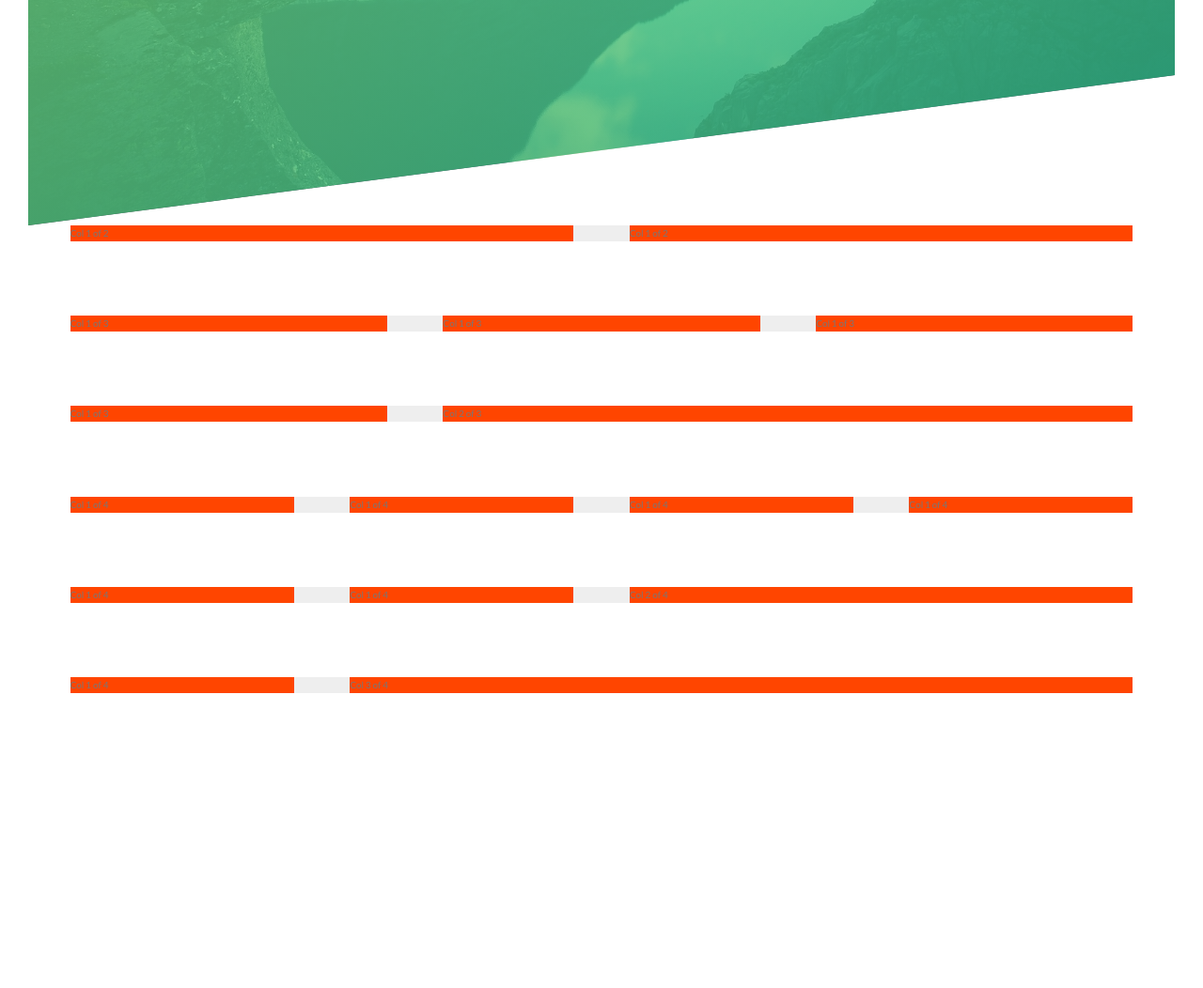
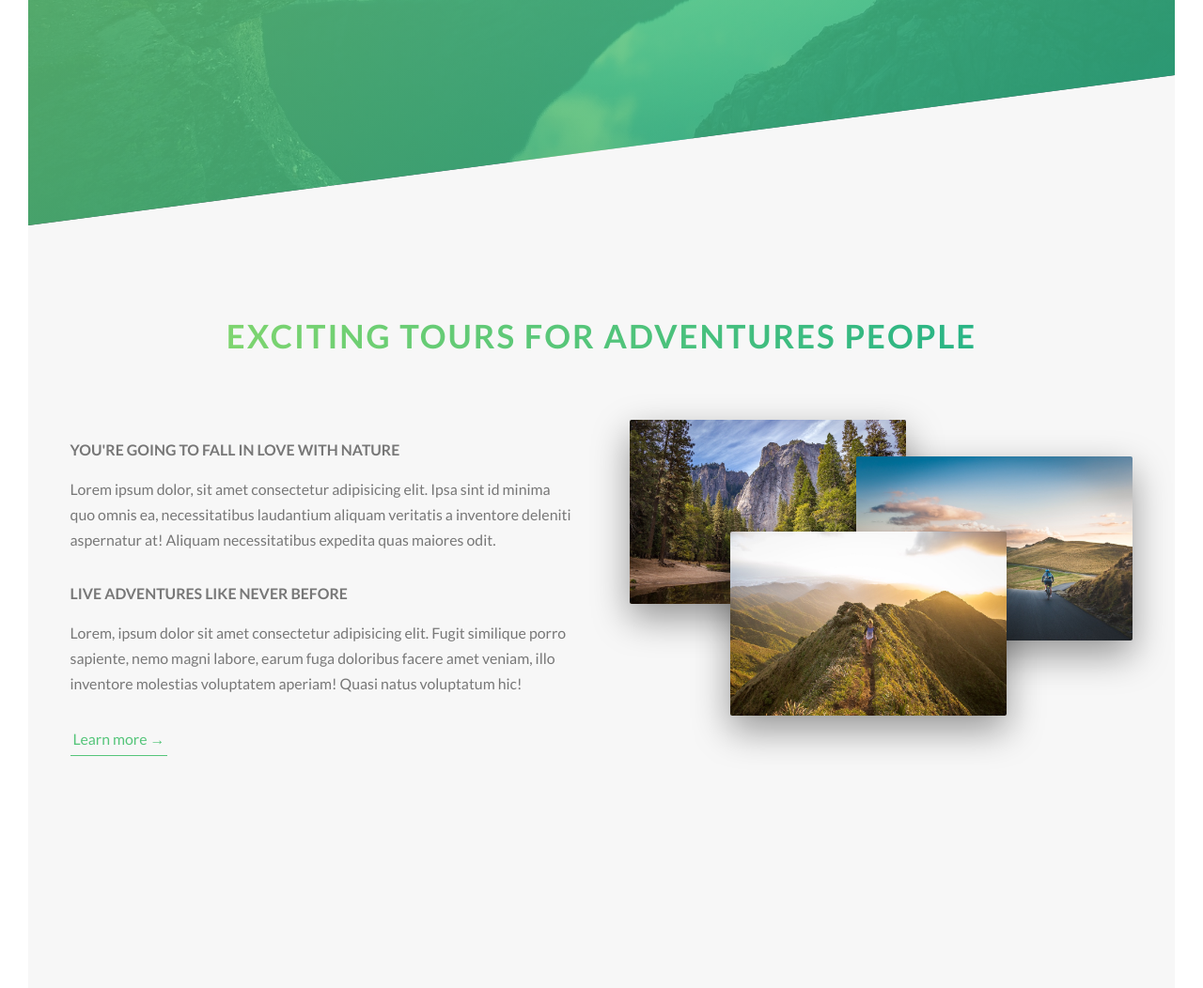
Before and after one commit to albsector/natours-landing-page, a PHP site: page /index.html in a window 1280 px wide. Shown: the part 550-1602 px from the top of the page at 94% size. Before the commit the page ends 1288 px from the top, so only its background shows below. Run offline with PHP 8.4, Linux system fonts and the light colour scheme; style sheets or scripts are compiled from the project's sources; some libraries are stand-ins or nearby versions.

Commit message:
Section about

```diff
--- a/index.html
+++ b/index.html
@@ -26,7 +26,40 @@
             </div>
         </header>
 
-        <section class="grid-test">
+        <main>
+            <section class="section-about">
+                <div class="u-text-center u-bottom-margin-big">
+                    <h2 class="heading-secondary">
+                        Exciting tours for adventures people
+                    </h2>
+                </div>
+
+                <div class="row">
+                    <div class="col-1-of-2">
+                        <h3 class="heading-tertiary u-bottom-margin-small">You're going to fall in love with nature</h3>
+                        <p class="paragraph">
+                            Lorem ipsum dolor, sit amet consectetur adipisicing elit. Ipsa sint id minima quo omnis ea, necessitatibus laudantium aliquam veritatis a inventore deleniti aspernatur at! Aliquam necessitatibus expedita quas maiores odit.
+                        </p>
+
+                        <h3 class="heading-tertiary u-bottom-margin-small">Live adventures like never before</h3>
+                        <p class="paragraph">
+                            Lorem, ipsum dolor sit amet consectetur adipisicing elit. Fugit similique porro sapiente, nemo magni labore, earum fuga doloribus facere amet veniam, illo inventore molestias voluptatem aperiam! Quasi natus voluptatum hic!
+                        </p>
+
+                        <a href="#" class="btn-text">Learn more &rarr;</a>
+                    </div>
+                    <div class="col-1-of-2">
+                        <div class="composition">
+                            <img src="img/nat-1-large.jpg" alt="Photo 1" class="composition__photo composition__photo--p1">
+                            <img src="img/nat-2-large.jpg" alt="Photo 2" class="composition__photo composition__photo--p2">
+                            <img src="img/nat-3-large.jpg" alt="Photo 3" class="composition__photo composition__photo--p3">
+                        </div>
+                    </div>
+                </div>
+            </section>
+        </main>
+
+        <!--<section class="grid-test">
             <div class="row">
                 <div class="col-1-of-2">
                     Col 1 of 2
@@ -92,6 +125,6 @@
                     Col 3 of 4
                 </div>
             </div>
-        </section>
+        </section>-->
     </body>
 </html>
--- a/sass/abstracts/_variables.scss
+++ b/sass/abstracts/_variables.scss
@@ -4,9 +4,15 @@ $color-primary: #55c57a;
 $color-primary-light: #7ed56f;
 $color-primary-dark: #28b485;
 
+$color-grey-light-1: #f7f7f7;
+
 $color-grey-dark: #777;
 $color-white: #fff;
-$color-back: #000;
+$color-black: #000;
+
+//FONT
+
+$default-font-size: 1.6rem;
 
 //GRID
 
--- a/sass/base/_typography.scss
+++ b/sass/base/_typography.scss
@@ -30,3 +30,46 @@ body {
         animation-duration: 1s;
     }
 }
+
+.heading-secondary {
+    font-size: 3.5rem;
+    text-transform: uppercase;
+    font-weight: 700;
+    display: inline-block;
+    letter-spacing: 0.2rem;
+
+    /**
+     * Gradient for text color
+     */
+    background-image: linear-gradient(
+        to right,
+        $color-primary-light,
+        $color-primary-dark
+    );
+    background-clip: text;
+    -webkit-background-clip: text;
+    color: transparent;
+
+    /**
+     * Animation on :hover
+     */
+    transition: all 0.2s;
+    &:hover {
+        transform: skewY(2deg) skewX(15deg) scale(1.1);
+        text-shadow: 0.5rem 1rem 2rem rgba($color-black, 0.2);
+    }
+}
+
+.heading-tertiary {
+    font-size: $default-font-size;
+    font-weight: 700;
+    text-transform: uppercase;
+}
+
+.paragraph {
+    font-size: $default-font-size;
+
+    &:not(:last-child) {
+        margin-bottom: 3rem;
+    }
+}
--- a/sass/base/_utilities.scss
+++ b/sass/base/_utilities.scss
@@ -0,0 +1,15 @@
+.u-text-center {
+    text-align: center;
+}
+
+.u-bottom-margin-big {
+    margin-bottom: 8rem;
+}
+
+.u-bottom-margin-medium {
+    margin-bottom: 4rem;
+}
+
+.u-bottom-margin-small {
+    margin-bottom: 1.5rem;
+}
--- a/sass/components/_button.scss
+++ b/sass/components/_button.scss
@@ -7,12 +7,12 @@
         border-radius: 1rem;
         transition: all .2s;
         position: relative;
-        font-size: 1.6rem;
+        font-size: $default-font-size;
     }
 
     &:hover {
         transform: translateY(-0.3rem);
-        box-shadow: 0 1rem 2rem rgba($color-back, 0.2);
+        box-shadow: 0 1rem 2rem rgba($color-black, 0.2);
 
         &::after {
             transform: scaleX(1.4) scaleY(1.6);
@@ -22,7 +22,7 @@
 
     &:active {
         transform: translateY(-0.1rem);
-        box-shadow: 0 0.5rem 0.1rem rgba($color-back, 0.2);
+        box-shadow: 0 0.5rem 0.1rem rgba($color-black, 0.2);
     }
 
     &::after {
@@ -52,3 +52,27 @@
         animation-fill-mode: backwards;
     }
 }
+
+.btn-text {
+    &:link, &:visited {
+        font-size: $default-font-size;
+        color: $color-primary;
+        display: inline-block;
+        text-decoration: none;
+        border-bottom: 1px solid $color-primary;
+        padding: 0.3rem;
+        transition: all 2sec;
+    }
+
+    &:hover {
+        background-color: $color-primary;
+        color: $color-white;
+        box-shadow: 0 1rem 2rem rgba($color-black, 0.15);
+        transform: translateY(-0.2rem)
+    }
+
+    &:active {
+        box-shadow: 0 0.5rem 1rem rgba($color-black, 0.15);
+        transform: translateY(0)
+    }
+}
--- /dev/null
+++ b/sass/components/_composition.scss
@@ -0,0 +1,40 @@
+.composition {
+
+    position: relative;
+
+    &__photo {
+        width: 55%;
+        box-shadow: 0 1.5rem 4rem rgba($color-black, 0.4);
+        border-radius: 0.2rem;
+        position: absolute;
+        z-index: 10;
+        transition: all 0.2s;
+        outline-offset: 2rem;
+
+        &--p1 {
+            left: 0;
+            top: -2rem;
+        }
+
+        &--p2 {
+            right: 0;
+            top: 2rem;
+        }
+
+        &--p3 {
+            left: 20%;
+            top: 10rem;
+        }
+
+        &:hover {
+            outline: 1.5rem solid $color-primary;
+            transform: scale(1.05) translateY(-0.5rem);
+            box-shadow: 0 2.5rem 4rem rgba($color-black, 0.5);
+            z-index: 20;
+        }
+    }
+
+    &:hover &__photo:not(:hover) {
+        transform: scale(0.9);
+    }
+}
--- a/sass/layout/_grid.scss
+++ b/sass/layout/_grid.scss
@@ -1,6 +1,5 @@
 .row {
     max-width: $grid-width;
-    background-color: #eee;
     margin: 0 auto;
 
     &:not(:last-child) {
@@ -8,7 +7,6 @@
     }
 
     [class^="col-"] {
-        background-color: orangered;
         float: left;
 
         &:not(:last-child) {
--- a/sass/main.scss
+++ b/sass/main.scss
@@ -8,6 +8,7 @@
 @import "base/utilities";
 
 @import "components/button";
+@import "components/composition";
 
 @import "layout/header";
 @import "layout/grid";
--- a/sass/pages/_home.scss
+++ b/sass/pages/_home.scss
@@ -0,0 +1,5 @@
+.section-about {
+    background-color: $color-grey-light-1;
+    padding: 25rem 0;
+    margin-top: -20vh;
+}
```
